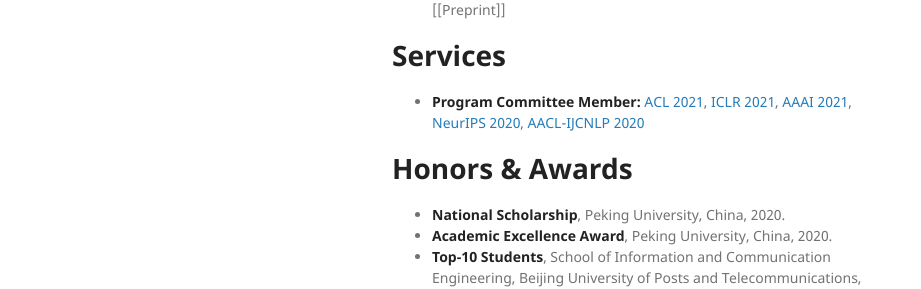
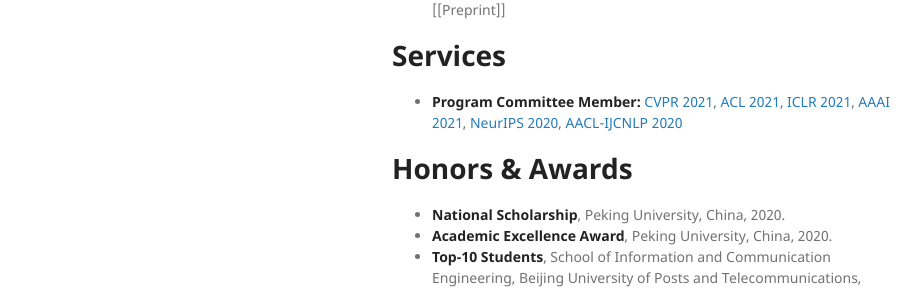
Before and after one commit to fenglinliu2022fall/fenglinliu2022fall.github.io, a Jekyll site: the page built from index.md, in a window 1280 px wide and 900 px high, scrolled down 2856 px. Shown: the part 437-726 px from the top of the window, without its empty margins (178-1099 px from the left). Built offline with Jekyll 4.4.1, drawn with Linux system fonts in a browser that asks for light colours; nearby versions of some CDN libraries; our own code applies the rules of GitHub Pages for plain Markdown files.

Commit message:
Update index.md

```diff
--- a/index.md
+++ b/index.md
@@ -123,7 +123,7 @@ Fenglin Liu is a graduate student at Peking University. His research interests i
 
 
 # Services
-* **Program Committee Member:** [ACL 2021](https://2021.aclweb.org/), [ICLR 2021](https://iclr.cc/Conferences/2021/), [AAAI 2021](https://aaai.org/Conferences/AAAI-21/), [NeurIPS 2020](https://nips.cc), [AACL-IJCNLP 2020](http://aacl2020.org)
+* **Program Committee Member:** [CVPR 2021](http://cvpr2021.thecvf.com/), [ACL 2021](https://2021.aclweb.org/), [ICLR 2021](https://iclr.cc/Conferences/2021/), [AAAI 2021](https://aaai.org/Conferences/AAAI-21/), [NeurIPS 2020](https://nips.cc), [AACL-IJCNLP 2020](http://aacl2020.org)
 
 # Honors & Awards
 * **National Scholarship**, Peking University, China, 2020.
```
